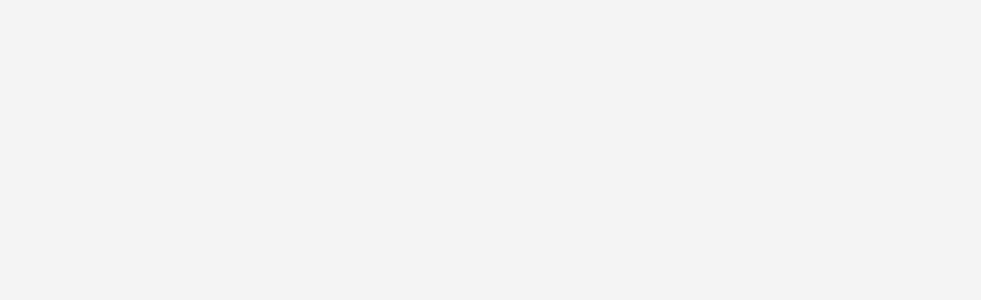
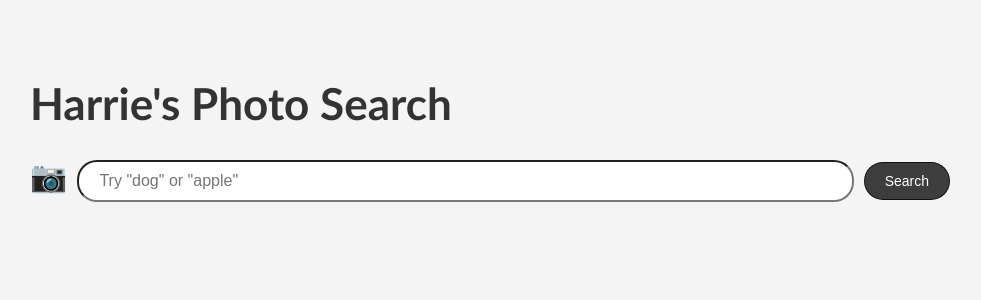
Before and after one commit to Harrytimbog/react-photo-search, a React (Create React App) app: page / in a window 1280 px wide. Shown: the top 300 px of the page, without its empty margins (150-1131 px from the left). Built offline with nearby package versions, Linux system fonts and the light colour scheme.

Commit message:
Designing the user-interface

```diff
--- a/src/App.js
+++ b/src/App.js
@@ -1,8 +1,13 @@
 import './App.css';
+import SearchPhotos from './components/searchPhotos';
 
 function App() {
   return (
     <div className="App">
+      <div className="container">
+        <h1 className="title">Harrie's Photo Search</h1>
+        <SearchPhotos />
+      </div>
     </div>
   );
 }
--- /dev/null
+++ b/src/components/searchPhotos.js
@@ -0,0 +1,23 @@
+import React from "react";
+
+export default function SearchPhotos() {
+  return (
+    <>
+      <form className="form">
+        <label className="label" htmlFor="query">
+          {" "}
+          📷
+        </label>
+        <input
+          type="text"
+          name="query"
+          className="input"
+          placeholder={`Try "dog" or "apple"`}
+        />
+        <button type="submit" className="button">
+          Search
+        </button>
+      </form>
+    </>
+  );
+}
```
